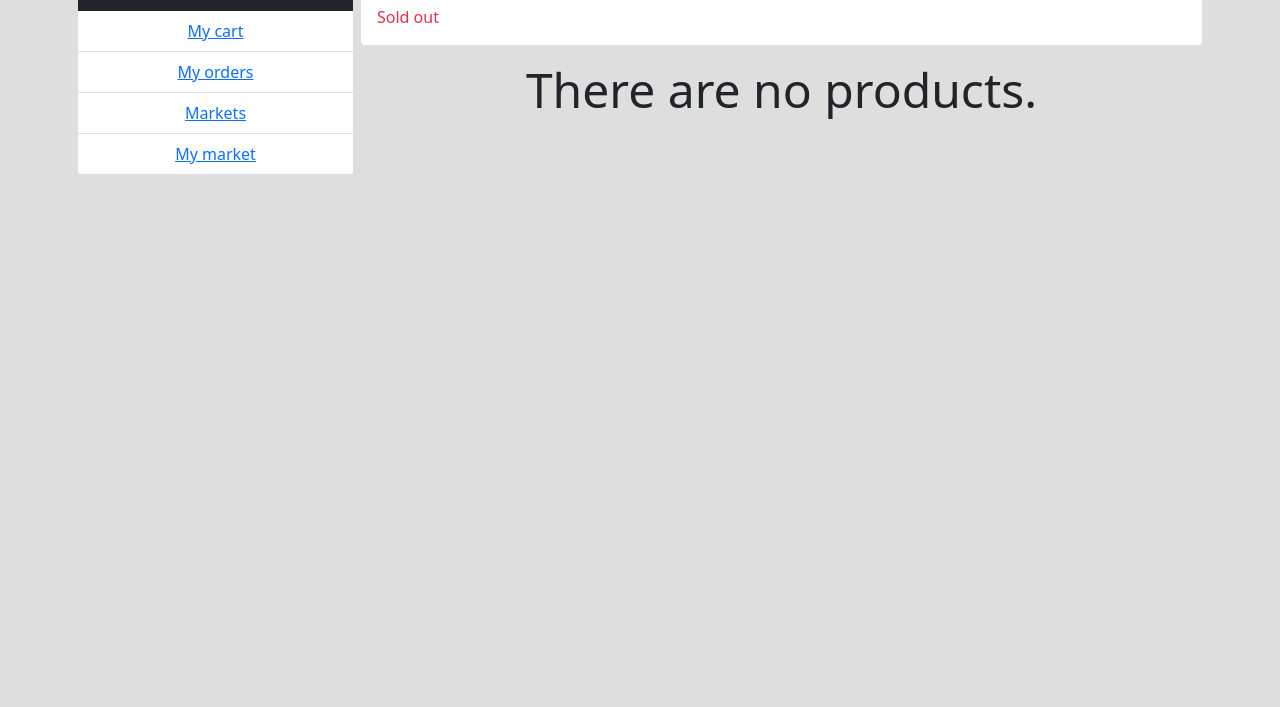
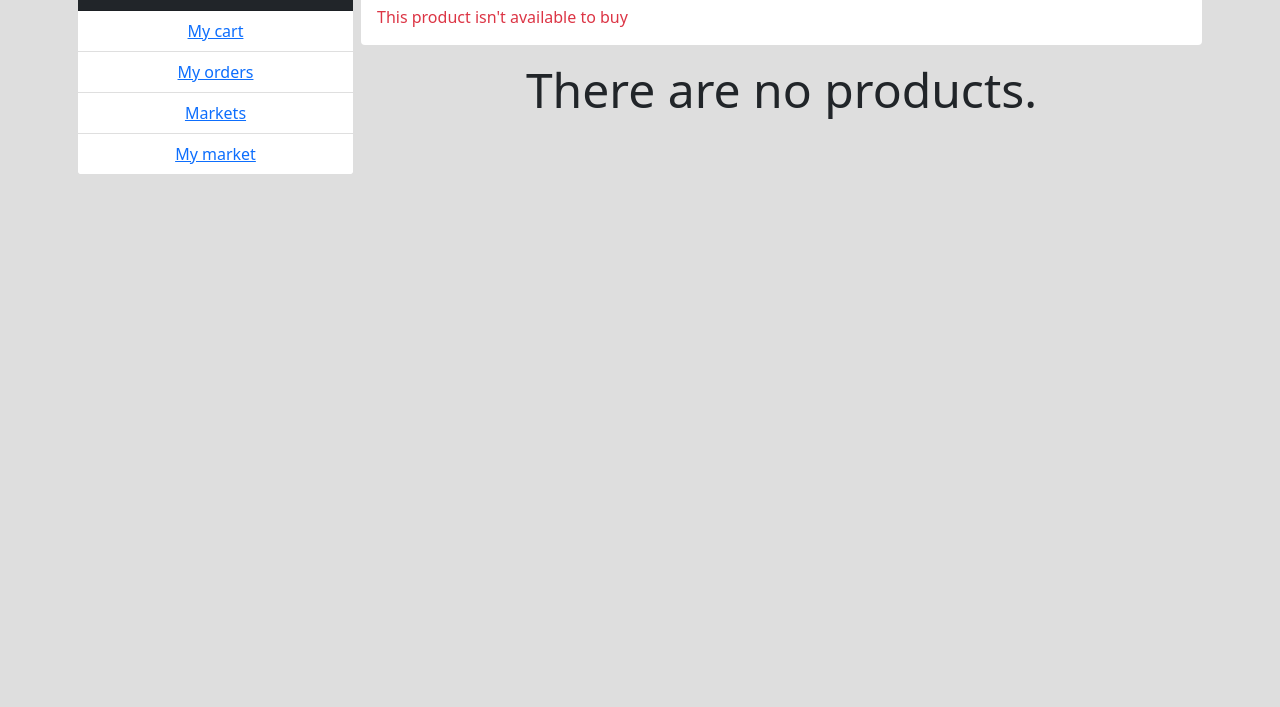
Before and after one commit to Entsllor/django-market, a Django app: template project/market_app/templates/market_app/product.html in a window 1280 px wide. Shown: the part 142-849 px from the top of the page. Run offline with Django 3.2, Linux system fonts and the light colour scheme; the template is opened without the code that fills it, so the values that code supplies are empty; parts of the project's set-up code (start-up, migrations or seed data) failed here and were passed over; some libraries are stand-ins or nearby versions.

Commit message:
feat(ProductPage): hide form if no choices

```diff
--- a/project/market_app/templates/market_app/product.html
+++ b/project/market_app/templates/market_app/product.html
@@ -27,7 +27,7 @@
         </div>
       </div>
       <br>
-      {% if product.available %}
+      {% if product.available and has_types %}
         <form action="{{ product.get_absolute_url }}" method="post">
           {% include 'core_app/include/pretty_form.html' with form=form without_button=True %}
           {% csrf_token %}
@@ -72,7 +72,10 @@
         </form>
       {% else %}
         <div class="d-flex">
-          <div class="text-danger align-self-center">Sold out</div>
+          <div class="text-danger align-self-center">
+            {% trans "This product isn't available to buy" %}
+            <!-- This product doesn't have types or isn't available -->
+          </div>
           {% if is_market_owner %}
             <a href="{% url 'market_app:edit_product' pk=product.pk %}"
                class="btn btn-dark ms-auto">{% trans 'Edit product' %}
@@ -82,7 +85,7 @@
       {% endif %}
     </div>
   </div>
-  {% products_catalogue products 16  %}
+  {% products_catalogue products 16 %}
 
 
   <script>
--- a/project/market_app/views.py
+++ b/project/market_app/views.py
@@ -125,6 +125,7 @@ class ProductView(generic.FormView):
         context['markup_percents'] = json.dumps(
             {i_type.pk: str(i_type.markup_percent) for i_type in self.product_types}
         )
+        context['has_types'] = bool(self.product_types)
         context['is_market_owner'] = self.object.market.owner_id == self.request.user.id
         return context
 
```
